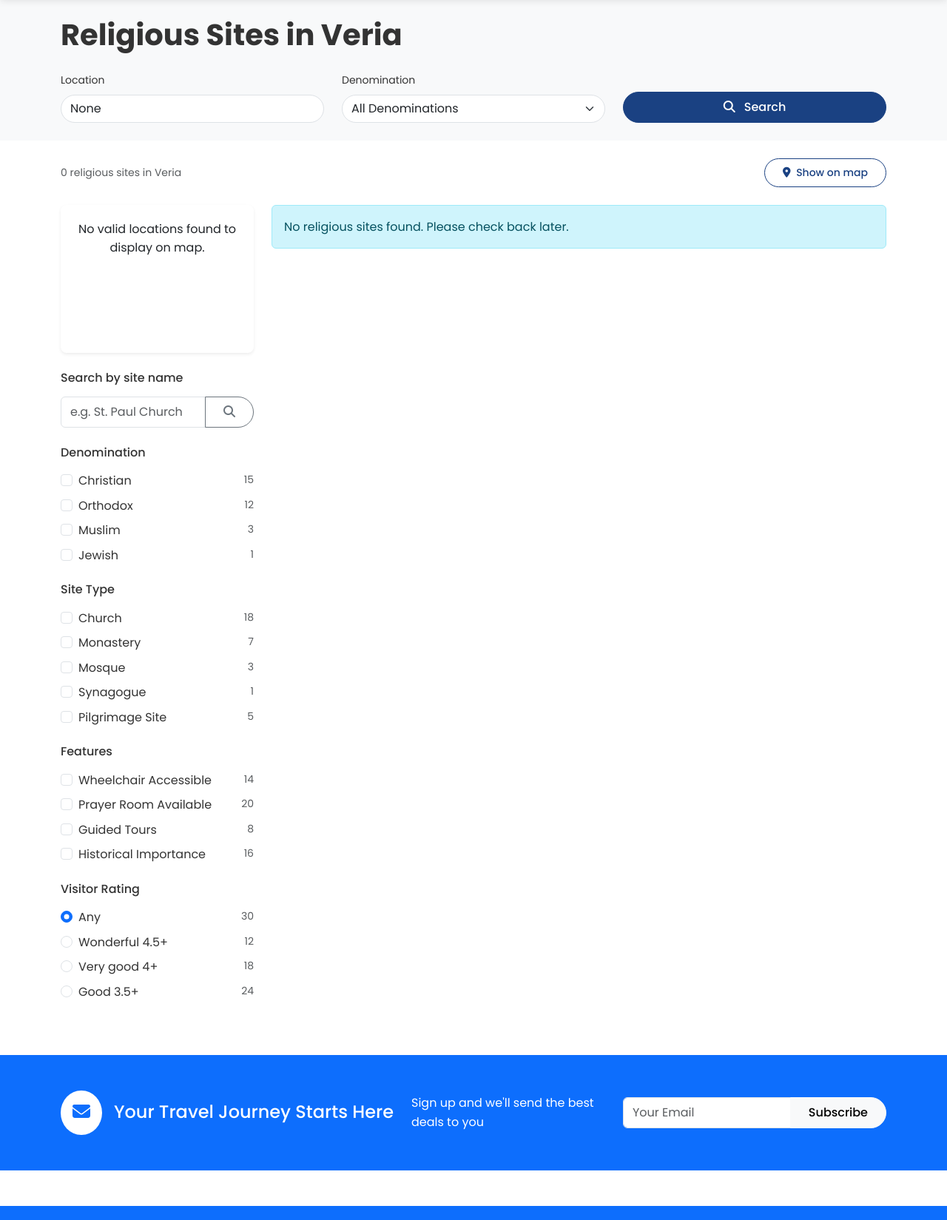
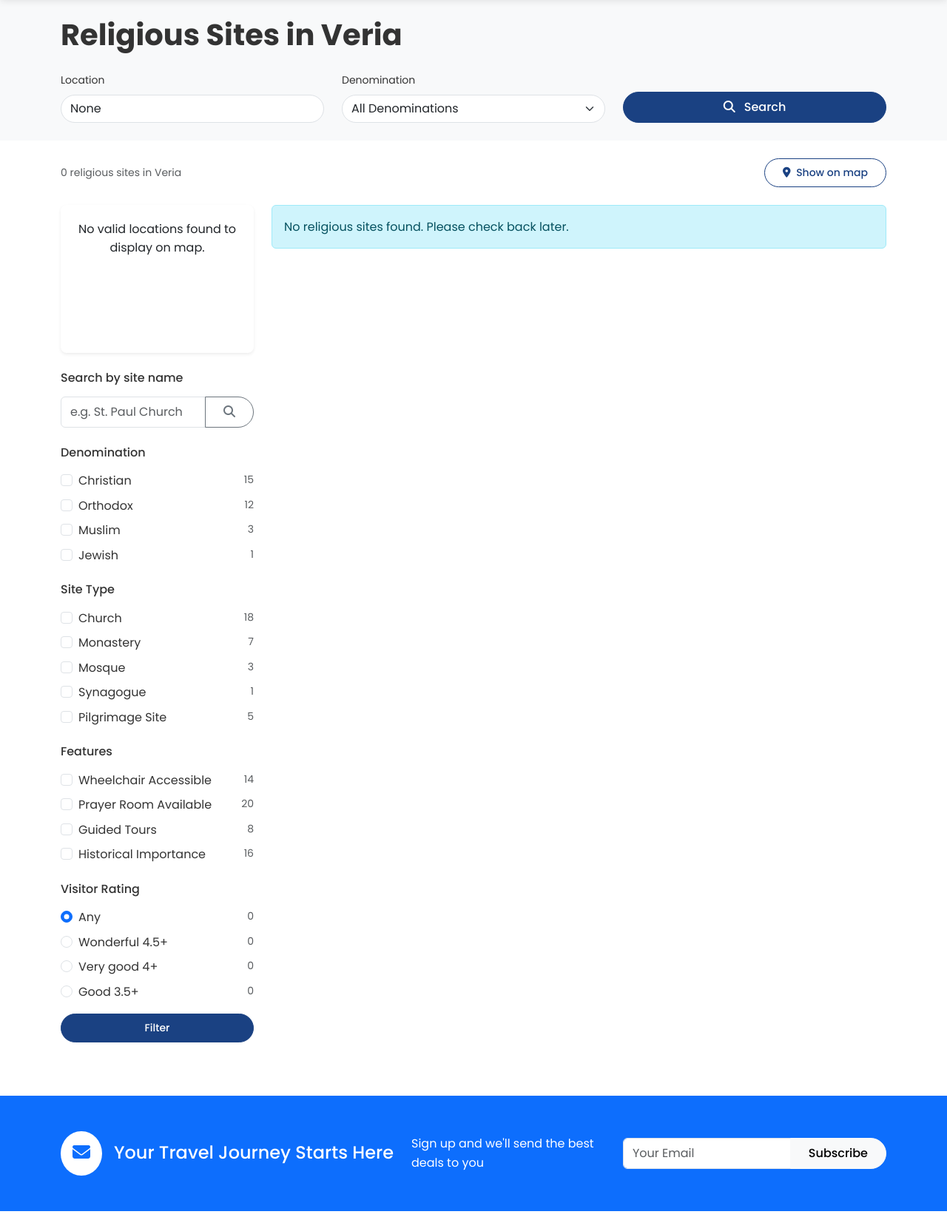
Before and after one commit to telemahos/veriaguide, a FastAPI app: page /religious_sites in a window 1280 px wide. Shown: the part 169-1818 px from the top of the page at 74% size. Run offline with FastAPI, Linux system fonts and the light colour scheme; data that the repository does not hold is empty; some libraries are stand-ins or nearby versions.

Commit message:
Visitor Rating, search und Pagination in Religious sites funktioniert

```diff
--- a/frontend/main.py
+++ b/frontend/main.py
@@ -19,6 +19,7 @@ from app.utils.helpers import (
 from app.utils.favorites import (
     get_favorites, add_favorite, remove_favorite, clear_favorites
 )
+import math
 
 # Initialize FastAPI app
 app = FastAPI(
@@ -124,6 +125,13 @@ for category, post_type in POST_TYPES.items():
             for item in all_items_for_map if item.get("acf", {}).get("location_map")
         ]
 
+        # Compute total count of items for this category (for header display)
+        all_items = get_posts(post_type_name, per_page=100, search=search)
+        total_count = len(all_items)
+
+        # Compute total_pages for pagination
+        total_pages = math.ceil(total_count / ITEMS_PER_PAGE) if total_count and ITEMS_PER_PAGE else 1
+
         # Prepare template data
         template_data = {
             **commons,
@@ -137,7 +145,10 @@ for category, post_type in POST_TYPES.items():
             "has_next": len(items) == ITEMS_PER_PAGE,
             "has_prev": page > 1,
             "search_term": search,
-            "locations": locations_for_map # Pass the detailed location data
+            "total_count": total_count,
+            "per_page": ITEMS_PER_PAGE,
+            "locations": locations_for_map, # Pass the detailed location data
+            "total_pages": total_pages
         }
 
         return templates.TemplateResponse(f"{category_name}/list.html", template_data)
--- a/frontend/templates/religious_sites/list.html
+++ b/frontend/templates/religious_sites/list.html
@@ -37,7 +37,7 @@
 
 <div class="container py-4">
     <div class="d-flex align-items-center mb-4">
-        <span class="text-muted small">{{ items|length }} religious sites in Veria</span>
+        <span class="text-muted small"><span id="site-count-total">{{ total_count }}</span> religious sites in Veria</span> <span class="text-muted small ms-2" id="site-count-filtered" style="display:none;"></span>
         <span class="ms-auto">
             <a href="/religious_sites/map" class="btn btn-sm btn-outline-primary rounded-pill">
                 <i class="fas fa-map-marker-alt me-1"></i> Show on map
@@ -55,16 +55,16 @@
                 </div>
             </div>
 
-            <!-- Search By Name -->
-            <div class="mb-4">
+            <!-- Search By Name (server-side) -->
+            <form method="get" action="/religious_sites" class="mb-4">
                 <h6 class="mb-3">Search by site name</h6>
                 <div class="input-group">
-                    <input type="text" class="form-control rounded-pill-start" placeholder="e.g. St. Paul Church">
-                    <button class="btn btn-outline-secondary rounded-pill-end" type="button">
+                    <input name="search" id="search-by-name" type="text" value="{{ search_term or '' }}" class="form-control rounded-pill-start" placeholder="e.g. St. Paul Church">
+                    <button class="btn btn-outline-secondary rounded-pill-end" type="submit">
                         <i class="fas fa-search"></i>
                     </button>
                 </div>
-            </div>
+            </form>
 
             <!-- Denomination -->
             <div class="mb-4">
@@ -173,36 +173,29 @@
             </div>
 
             <!-- Guest Rating -->
-            <div class="mb-4">
+            <div class="mb-4" id="visitor-rating-filter">
     <h6 class="mb-3">Visitor Rating</h6>
     <div class="form-check mb-2">
-                    <input class="form-check-input" type="radio" name="guestRating" id="ratingAny" checked>
-                    <label class="form-check-label" for="ratingAny">
-                        Any
-                    </label>
-                    <span class="float-end text-muted small">30</span>
+        <input class="form-check-input" type="radio" name="guestRating" id="ratingAny" value="any" checked>
+        <label class="form-check-label" for="ratingAny">Any</label>
+        <span class="float-end text-muted small rating-count" data-rating="any"></span>
     </div>
     <div class="form-check mb-2">
-                    <input class="form-check-input" type="radio" name="guestRating" id="rating45">
-                    <label class="form-check-label" for="rating45">
-                        Wonderful 4.5+
-                    </label>
-                    <span class="float-end text-muted small">12</span>
+        <input class="form-check-input" type="radio" name="guestRating" id="rating45" value="4.5">
+        <label class="form-check-label" for="rating45">Wonderful 4.5+</label>
+        <span class="float-end text-muted small rating-count" data-rating="4.5"></span>
     </div>
     <div class="form-check mb-2">
-                    <input class="form-check-input" type="radio" name="guestRating" id="rating4">
-                    <label class="form-check-label" for="rating4">
-                        Very good 4+
-                    </label>
-                    <span class="float-end text-muted small">18</span>
+        <input class="form-check-input" type="radio" name="guestRating" id="rating4" value="4">
+        <label class="form-check-label" for="rating4">Very good 4+</label>
+        <span class="float-end text-muted small rating-count" data-rating="4"></span>
     </div>
     <div class="form-check mb-2">
-                    <input class="form-check-input" type="radio" name="guestRating" id="rating35">
-                    <label class="form-check-label" for="rating35">
-                        Good 3.5+
-                    </label>
-                    <span class="float-end text-muted small">24</span>
+        <input class="form-check-input" type="radio" name="guestRating" id="rating35" value="3.5">
+        <label class="form-check-label" for="rating35">Good 3.5+</label>
+        <span class="float-end text-muted small rating-count" data-rating="3.5"></span>
     </div>
+    <button class="btn btn-primary btn-sm mt-2 w-100" id="apply-rating-filter">Filter</button>
 </div>
         </div>
 
@@ -210,7 +203,7 @@
         <div class="col-lg-9 col-md-8">
             {% if items %}
                 {% for item in items %}
-                <div class="card mb-4 border-0 shadow-sm">
+                <div class="card mb-4 border-0 shadow-sm" data-rating="{{ item.acf.ratings|default(0) }}">
                     <div class="row g-0">
                         <div class="col-md-4 position-relative">
                             <img src="{{ item._embedded['wp:featuredmedia'][0].source_url if item._embedded and 'wp:featuredmedia' in item._embedded and item._embedded['wp:featuredmedia'] else '/static/img/placeholder.jpg' }}"
@@ -295,15 +288,20 @@
                             </li>
                         {% endif %}
 
-                        {% for i in range(1, 6) %}
+                        {# Pagination: show first up to 5 pages #}
+                        {% set max_pages = 5 %}
+                        {% set end_page = total_pages if total_pages < max_pages else max_pages %}
+                        {% for i in range(1, end_page + 1) %}
                             <li class="page-item {% if page == i %}active{% endif %}">
                                 <a class="page-link" href="/religious_sites?page={{ i }}{% if search_term %}&search={{ search_term }}{% endif %}">{{ i }}</a>
                             </li>
                         {% endfor %}
-
-                        <li class="page-item">
-                            <a class="page-link" href="/religious_sites?page=20">20</a>
+                        {% if total_pages > max_pages %}
+                            <li class="page-item disabled"><span class="page-link">&hellip;</span></li>
+                            <li class="page-item {% if page == total_pages %}active{% endif %}">
+                                <a class="page-link" href="/religious_sites?page={{ total_pages }}{% if search_term %}&search={{ search_term }}{% endif %}">{{ total_pages }}</a>
                             </li>
+                        {% endif %}
 
                         {% if has_next %}
                             <li class="page-item">
@@ -320,7 +318,9 @@
                 </nav>
 
                 <div class="text-center text-muted small mt-3">
-                    1 – 20 of {{ items|length }} religious sites found
+                    {% set start = (page - 1) * per_page + 1 %}
+                    {% set end = page * per_page if page * per_page < total_count else total_count %}
+                    {{ start }} – {{ end }} of {{ total_count }} religious sites found
                 </div>
             {% else %}
                 <div class="alert alert-info">
@@ -521,5 +521,84 @@ document.addEventListener('DOMContentLoaded', function() {
         });
     });
 });
+// === Visitor Rating Filter ===
+function getFilteredCards(rating, name) {
+    const cards = Array.from(document.querySelectorAll('.card.mb-4[data-rating]'));
+    return cards.filter(card => {
+        const cardRating = parseFloat(card.getAttribute('data-rating')) || 0;
+        const cardTitle = card.querySelector('.card-title')?.innerText?.toLowerCase() || '';
+        let show = true;
+        if (rating && rating !== 'any') {
+            show = show && cardRating >= parseFloat(rating);
+        }
+        if (name && name.trim() !== '') {
+            show = show && cardTitle.includes(name.trim().toLowerCase());
+        }
+        return show;
+    });
+}
+
+function updateRatingFilterCounts() {
+    const cards = document.querySelectorAll('.card.mb-4[data-rating]');
+    const counts = {
+        any: 0,
+        '3.5': 0,
+        '4': 0,
+        '4.5': 0
+    };
+    cards.forEach(card => {
+        const rating = parseFloat(card.getAttribute('data-rating')) || 0;
+        counts.any++;
+        if (rating >= 3.5) counts['3.5']++;
+        if (rating >= 4) counts['4']++;
+        if (rating >= 4.5) counts['4.5']++;
+    });
+    document.querySelector('.rating-count[data-rating="any"]').textContent = counts.any;
+    document.querySelector('.rating-count[data-rating="3.5"]').textContent = counts['3.5'];
+    document.querySelector('.rating-count[data-rating="4"]').textContent = counts['4'];
+    document.querySelector('.rating-count[data-rating="4.5"]').textContent = counts['4.5'];
+}
+
+function filterCards() {
+    const rating = document.querySelector('input[name="guestRating"]:checked').value;
+    const name = document.getElementById('search-by-name').value;
+    const cards = Array.from(document.querySelectorAll('.card.mb-4[data-rating]'));
+    let count = 0;
+    cards.forEach(card => {
+        const cardRating = parseFloat(card.getAttribute('data-rating')) || 0;
+        const cardTitle = card.querySelector('.card-title')?.innerText?.toLowerCase() || '';
+        let show = true;
+        if (rating && rating !== 'any') {
+            show = show && cardRating >= parseFloat(rating);
+        }
+        if (name && name.trim() !== '') {
+            show = show && cardTitle.includes(name.trim().toLowerCase());
+        }
+        card.style.display = show ? '' : 'none';
+        if (show) count++;
+    });
+    // Show filtered count if filter is active, else hide
+    const total = cards.length;
+    const filteredCount = document.getElementById('site-count-filtered');
+    if((rating === 'any' && (!name || name.trim() === '')) || count === total) {
+        filteredCount.style.display = 'none';
+    } else {
+        filteredCount.style.display = '';
+        filteredCount.textContent = `${count} match${count === 1 ? '' : 'es'}`;
+    }
+}
+
+document.addEventListener('DOMContentLoaded', function() {
+    updateRatingFilterCounts();
+    document.getElementById('apply-rating-filter').addEventListener('click', function() {
+        filterCards();
+    });
+    document.querySelectorAll('input[name="guestRating"]').forEach(function(radio) {
+        radio.addEventListener('change', filterCards);
+    });
+    document.getElementById('search-by-name').addEventListener('input', function() {
+        filterCards();
+    });
+});
 </script>
 {% endblock %}
```
Lines whose indentation alone changed are shown as unchanged.
